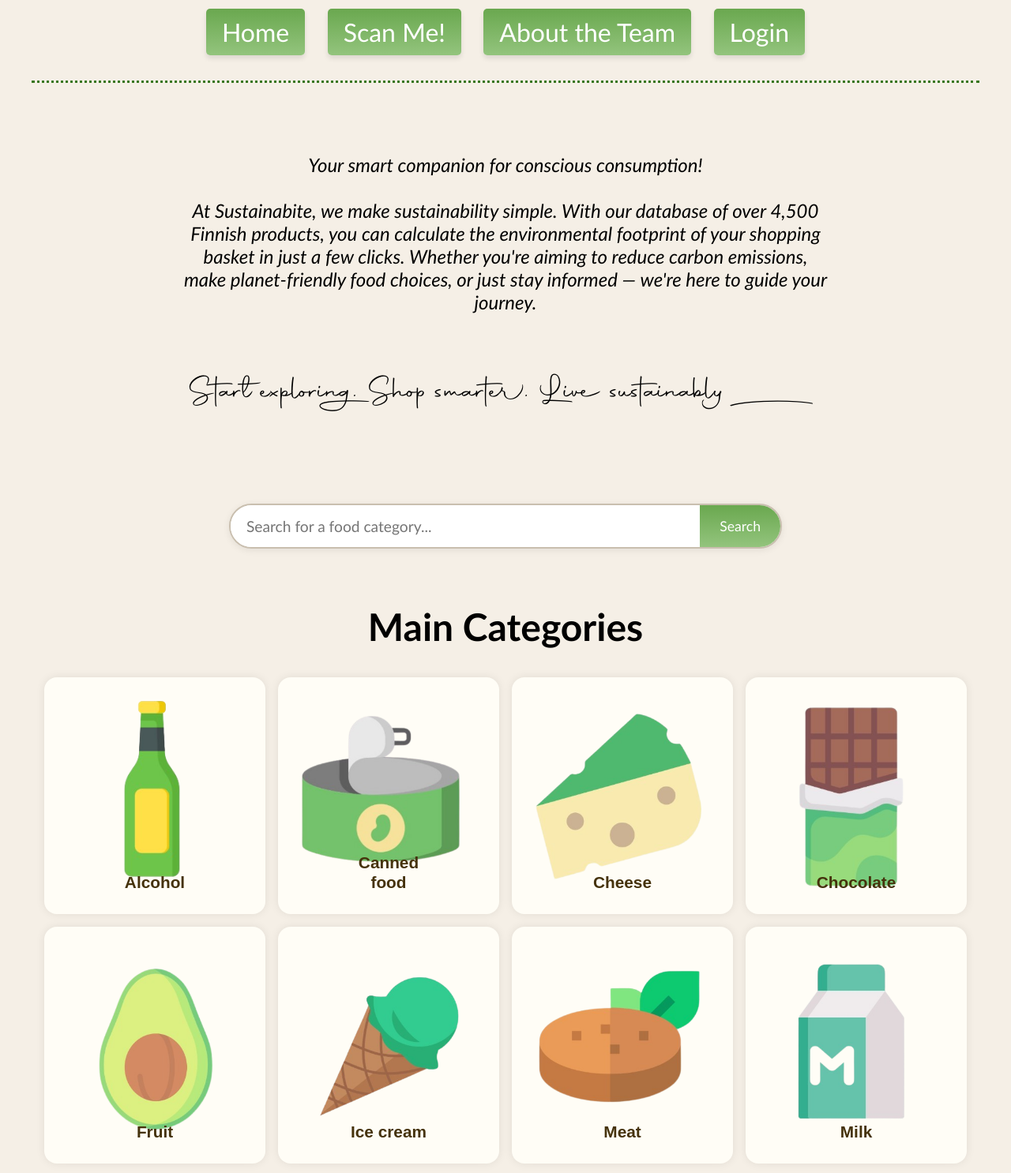
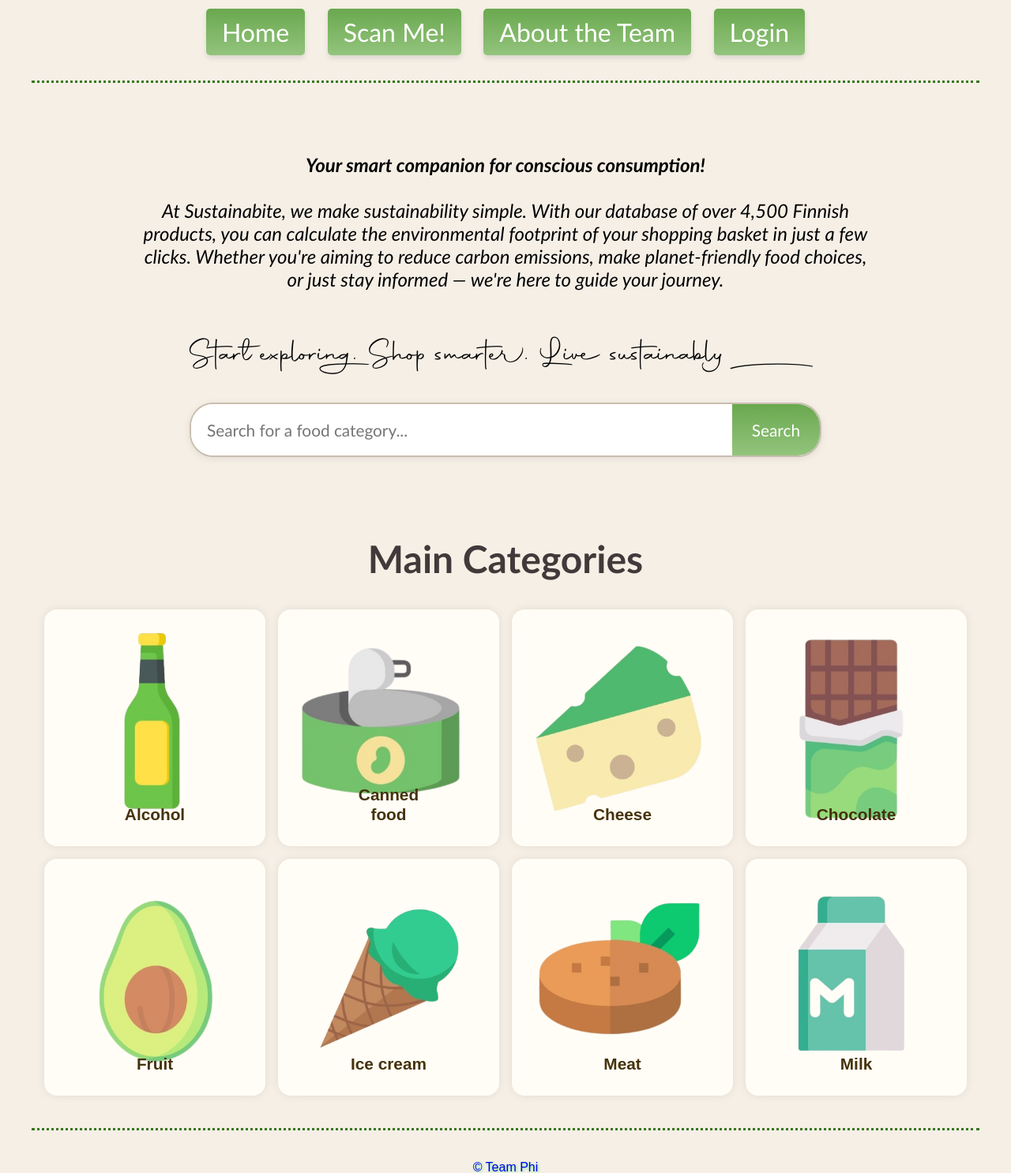
Before and after one commit to Phi-project3/finalproject, a Flask app: page /landing in a window 1280 px wide. Shown: the part 296-1782 px from the top of the page at 79% size. Run offline with Flask 3, Linux system fonts and the light colour scheme; data that the repository does not hold is empty.

Commit message:
search bar changed

```diff
--- a/static/landing_style.css
+++ b/static/landing_style.css
@@ -42,7 +42,7 @@
 }
 
 #main_category {
-  color: rgb(#403a3a);
+  color: #403a3a;
   font-family: Calibri;
   font-weight: bolder;
   font-size: 3em;
@@ -52,7 +52,7 @@
 }
 
 #main_text {
-  width: 900px;
+  width: 1000px;
   text-align: center;
   padding: 20px;
   margin: 0 auto;
@@ -75,6 +75,8 @@
 #main_3 {
   font-family: 'Signature';
   font-size: 2.6em;
+  margin-top: 20px;
+  margin-bottom: 0px;
 }
 
 a {
@@ -311,14 +313,14 @@
 .search-container {
   display: flex;
   justify-content: center;
-  margin: 40px auto 20px;
+  margin: 0px auto 100px;
   width: 100%;
 }
 
 .search-form {
   display: flex;
   width: 90%;
-  max-width: 700px;
+  max-width: 800px;
   border-radius: 30px;
   overflow: hidden;
   border: 2px solid #c9bfaf;
@@ -328,8 +330,8 @@
 
 .search-bar {
   flex-grow: 1;
-  padding: 15px 20px;
-  font-size: 1.2rem;
+  padding: 20px 20px;
+  font-size: 1.3rem;
   border: none;
   outline: none;
   font-family: 'Calibri', sans-serif;
@@ -339,7 +341,7 @@
   padding: 0 25px;
   background: linear-gradient(180deg, #6aa84f, #93c47d);
   color: white;
-  font-size: 1.1rem;
+  font-size: 1.3rem;
   border: none;
   font-family: Calibri, sans-serif;
   cursor: pointer;
--- a/templates/landing.html
+++ b/templates/landing.html
@@ -19,7 +19,7 @@
 
 
         <div id="main_text">
-            <p id="main_2">Your smart companion for conscious consumption!<br><br>
+            <p id="main_2"><strong>Your smart companion for conscious consumption!</strong><br><br>
             At Sustainabite, we make sustainability simple. With our database of over 4,500 Finnish products, you can calculate the environmental footprint of your shopping basket in just a few clicks. Whether you're aiming to reduce carbon emissions, make planet-friendly food choices, or just stay informed — we're here to guide your journey.</p>
             <p id="main_3">Start explorin. Sho smarte. Live sustainabl</p>
         </div>
```
